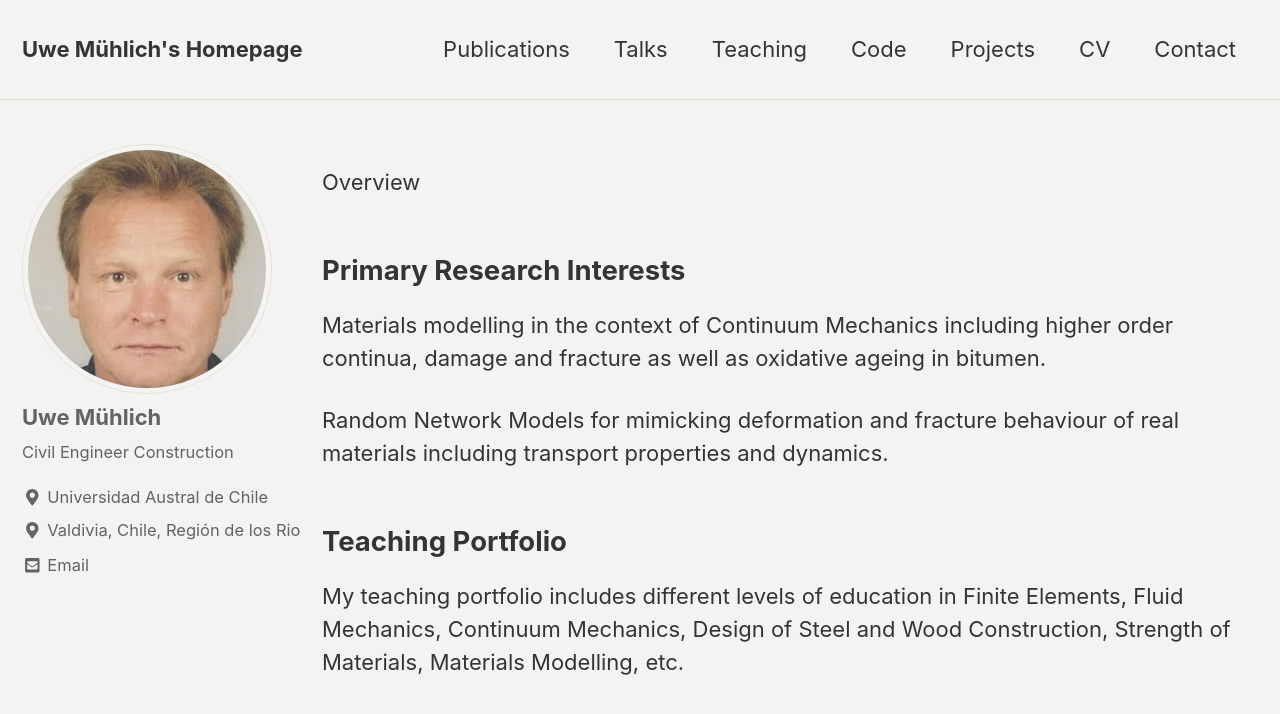
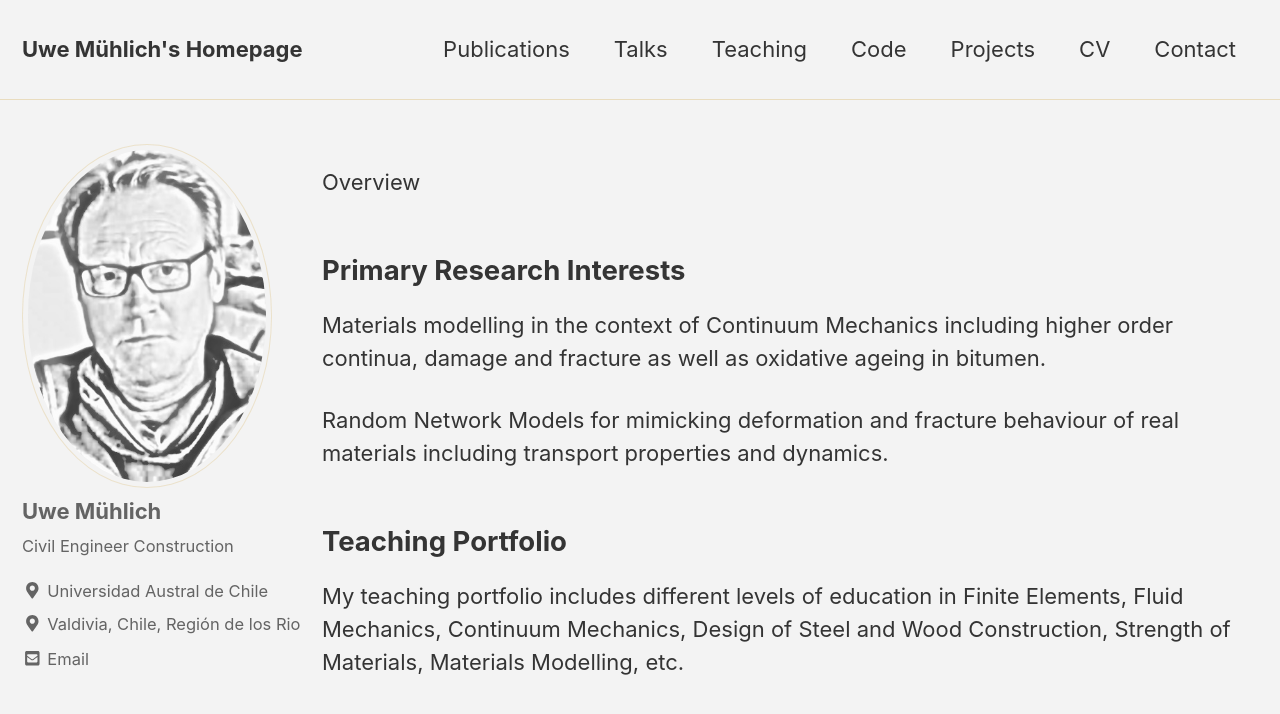
Before and after one commit to UweMuehlich/MyAcademic, a Jekyll site: the page built from _pages/about.md, in a window 1280 px wide and 900 px high. Shown: the top 714 px of the window. Built offline with Jekyll 4.4.1, drawn with Linux system fonts in a browser that asks for light colours; nearby versions of some CDN libraries.

Commit message:
Update _config.yml

```diff
--- a/_config.yml
+++ b/_config.yml
@@ -100,7 +100,7 @@ analytics:
 # Site Author
 author:
   name             : "Uwe Mühlich"
-  avatar           : "/assets/images/UweMuehlich.jpeg"
+  avatar           : "/assets/images/photo2.jpeg"
   bio              : "Civil Engineer Construction"
   location         : "Valdivia, Chile, Región de los Rios"
   employer         : "Universidad Austral de Chile"
```
